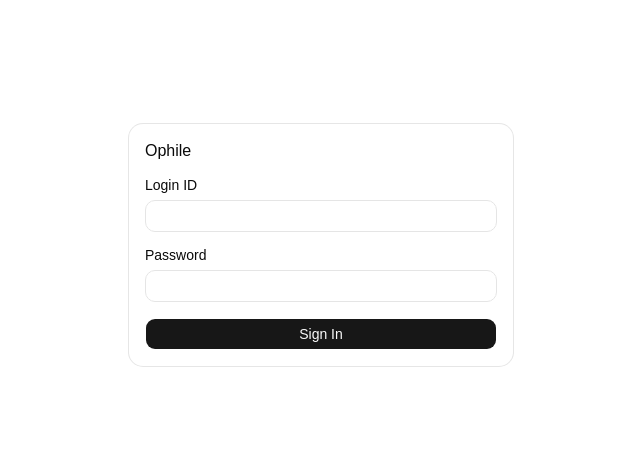
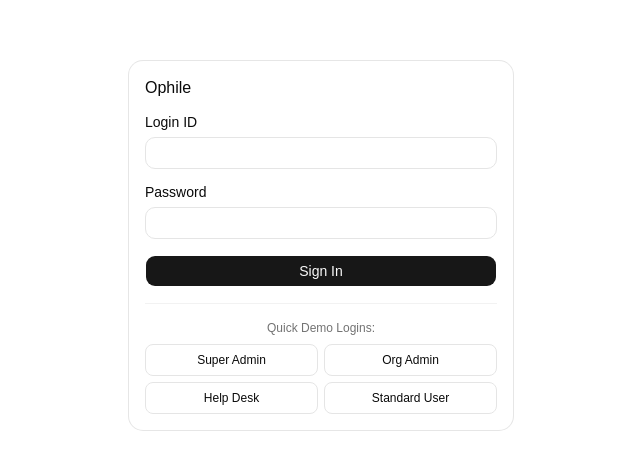
Before and after one commit to MyDelRei/Demo-Ophile, a React (Vite) app: page /login in a window 1280 px wide. Shown: the part 155-624 px from the top of the page, without its empty margins (319-959 px from the left). Built offline with nearby package versions, Linux system fonts and the light colour scheme.

Commit message:
feat(auth): add quick demo login preset buttons to LoginPage

```diff
--- a/src/pages/auth/LoginPage.jsx
+++ b/src/pages/auth/LoginPage.jsx
@@ -80,6 +80,62 @@ function LoginPage() {
             <Button className="w-full" type="submit" disabled={isSubmitting}>
               {isSubmitting ? 'Signing In...' : 'Sign In'}
             </Button>
+
+            <div className="pt-4 border-t border-border/50">
+              <p className="text-xs font-medium text-muted-foreground mb-2 text-center">
+                Quick Demo Logins:
+              </p>
+              <div className="grid grid-cols-2 gap-1.5">
+                <Button
+                  type="button"
+                  variant="outline"
+                  size="sm"
+                  className="text-xs h-8"
+                  onClick={() => {
+                    setLoginId('superadmin')
+                    setPassword('superadmin123')
+                  }}
+                >
+                  Super Admin
+                </Button>
+                <Button
+                  type="button"
+                  variant="outline"
+                  size="sm"
+                  className="text-xs h-8"
+                  onClick={() => {
+                    setLoginId('orgadmin')
+                    setPassword('admin123')
+                  }}
+                >
+                  Org Admin
+                </Button>
+                <Button
+                  type="button"
+                  variant="outline"
+                  size="sm"
+                  className="text-xs h-8"
+                  onClick={() => {
+                    setLoginId('helpdesk')
+                    setPassword('helpdesk123')
+                  }}
+                >
+                  Help Desk
+                </Button>
+                <Button
+                  type="button"
+                  variant="outline"
+                  size="sm"
+                  className="text-xs h-8"
+                  onClick={() => {
+                    setLoginId('user')
+                    setPassword('user123')
+                  }}
+                >
+                  Standard User
+                </Button>
+              </div>
+            </div>
           </form>
         </CardContent>
       </Card>
```
